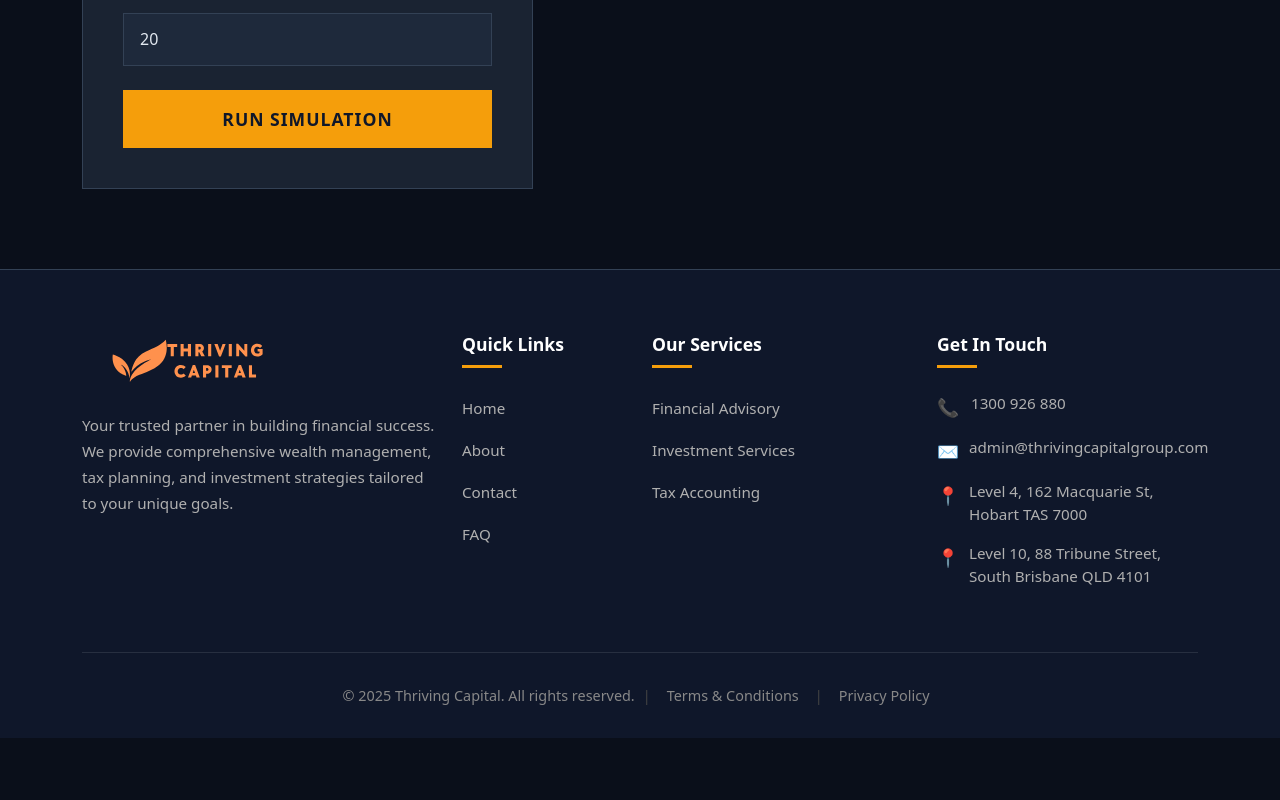
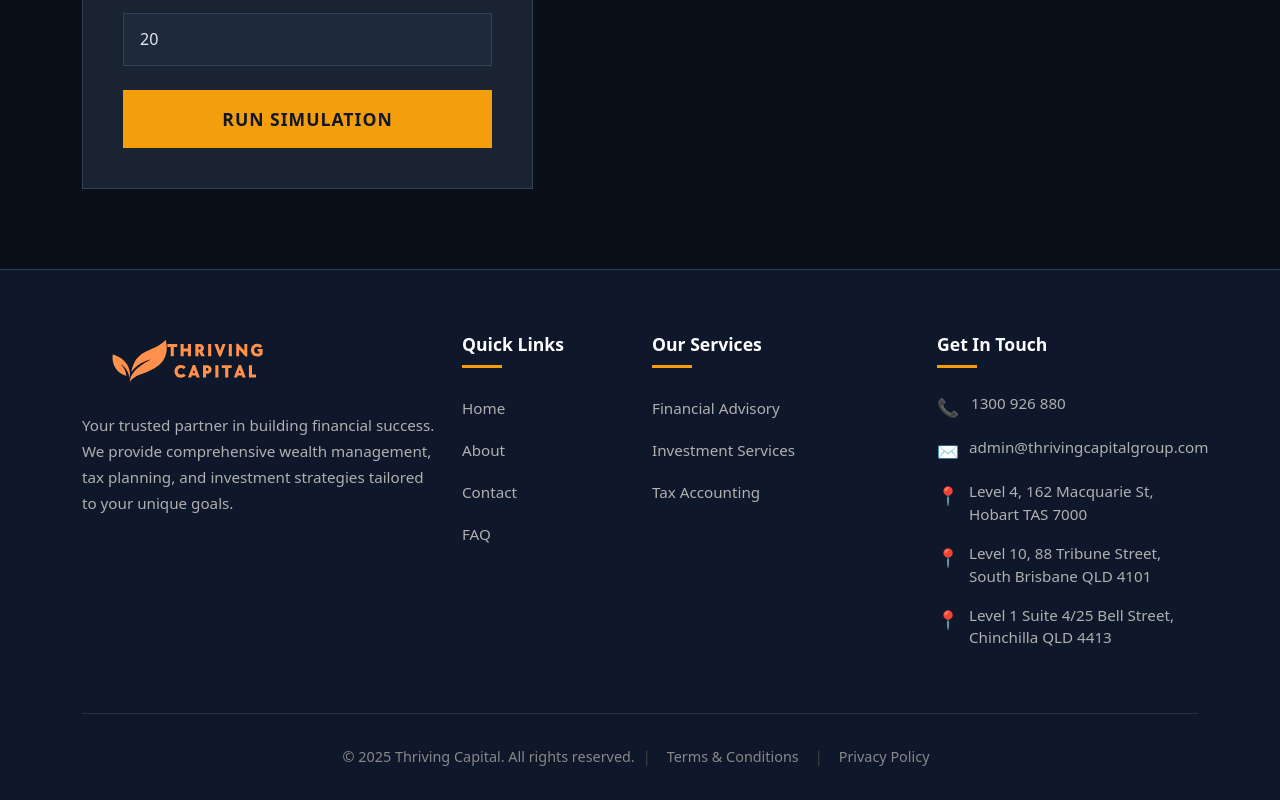
Before and after one commit to OM-Lending/thriving-capital, a React (Create React App) app: page /monte-carlo in a window 1280 px wide. Shown: the part 1079-1879 px from the top of the page. Before the commit the page ends 1817 px from the top, so only its background shows below. Built offline with nearby package versions, Linux system fonts and the light colour scheme.

Commit message:
Add new contact address to footer

```diff
--- a/src/components/Footer.js
+++ b/src/components/Footer.js
@@ -231,6 +231,10 @@ const Footer = () => {
                 <span className="footer-contact-icon">📍</span>
                 <span>Level 10, 88 Tribune Street, South Brisbane QLD 4101</span>
               </div>
+              <div className="footer-contact-item">
+                <span className="footer-contact-icon">📍</span>
+                <span>Level 1 Suite 4/25 Bell Street, Chinchilla QLD 4413</span>
+              </div>
             </Col>
           </Row>
 
```
